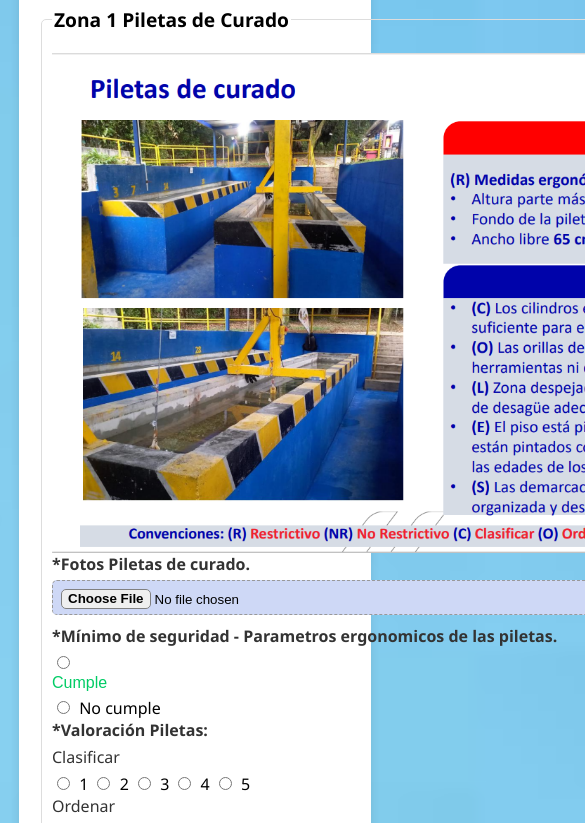
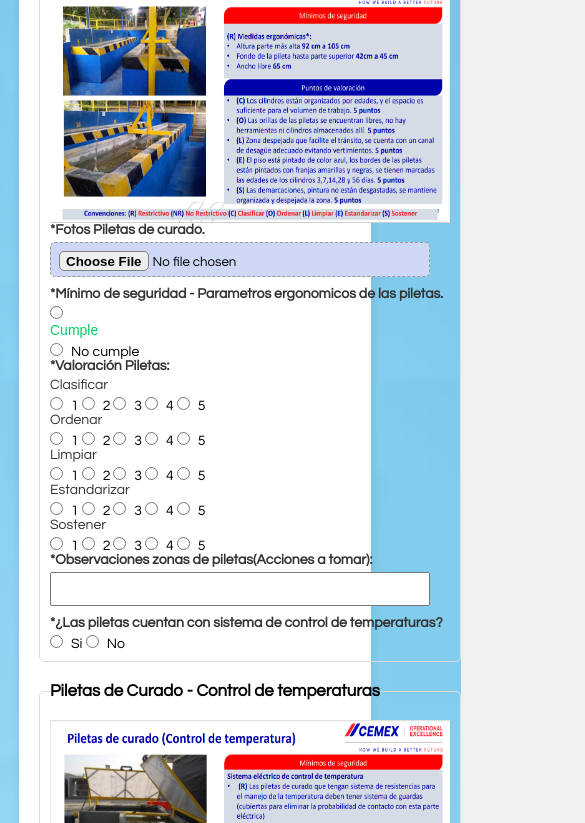
Before and after one commit to Camilo-cpu/5s, a plain HTML site: page index.html in a window 390 px wide. Shown: the part 193-1016 px from the top of the page, 585 px wide, since content can reach past the window. Drawn offline with Linux system fonts and the light colour scheme.

Commit message:
Cambio para pantallas

```diff
--- a/index.html
+++ b/index.html
@@ -1,11 +1,12 @@
 <!DOCTYPE html>
 <html>
   <head>
+    <meta name="viewport" content="width=device-width, initial-scale=1.0">
     <title>Auditoria 5s Laboratorios</title>
     <link rel="stylesheet" type="text/css" href="styles.css" />
   </head>
   <body>
-    <form action="#" method="post">
+    <form action="#" method="post" class="Formulario">
       <h1>Auditoria 5s Laboratorios</h1>
       <fieldset>
         <legend>Zona 1 Piletas de Curado</legend>
--- a/styles.css
+++ b/styles.css
@@ -1,5 +1,10 @@
+* {
+  padding: 0px;
+  margin: 0px;
+  font-family: Century Gothic;
+}
+
 body {
-  font-family: "Segoe UI", Tahoma, Geneva, Verdana, sans-serif;
   background-image: url("/Imagenes/Fondo.jpg");
   background-size: cover;
   background-repeat: no-repeat;
@@ -12,6 +17,7 @@ body {
   justify-content: center;
   height: 100%;
 }
+
 /*Texto Principal*/
 h1 {
   text-align: center;
@@ -123,3 +129,16 @@ input[type="submit"] {
 input[type="submit"]:hover {
   background-color: #45a049;
 }
+
+/* Estilos base */
+
+@media screen and (max-width: 600px) {
+  body {
+    font-size: 14px;
+  }
+  fieldset img {
+    width: 400px; /* Establece el ancho en píxeles */
+    height: 250px
+  }
+
+}
```
